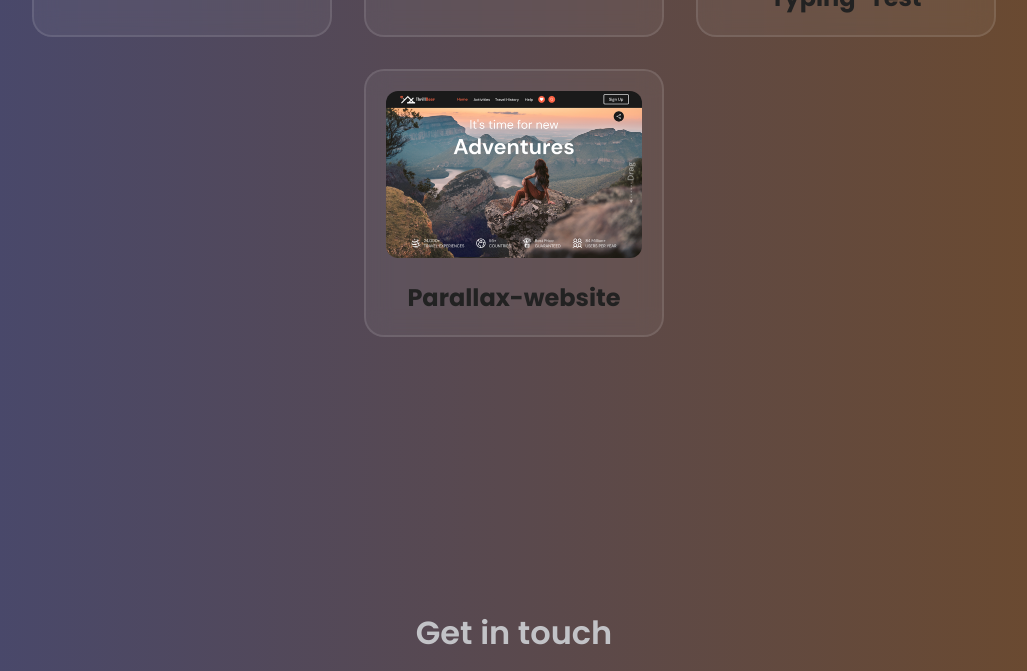
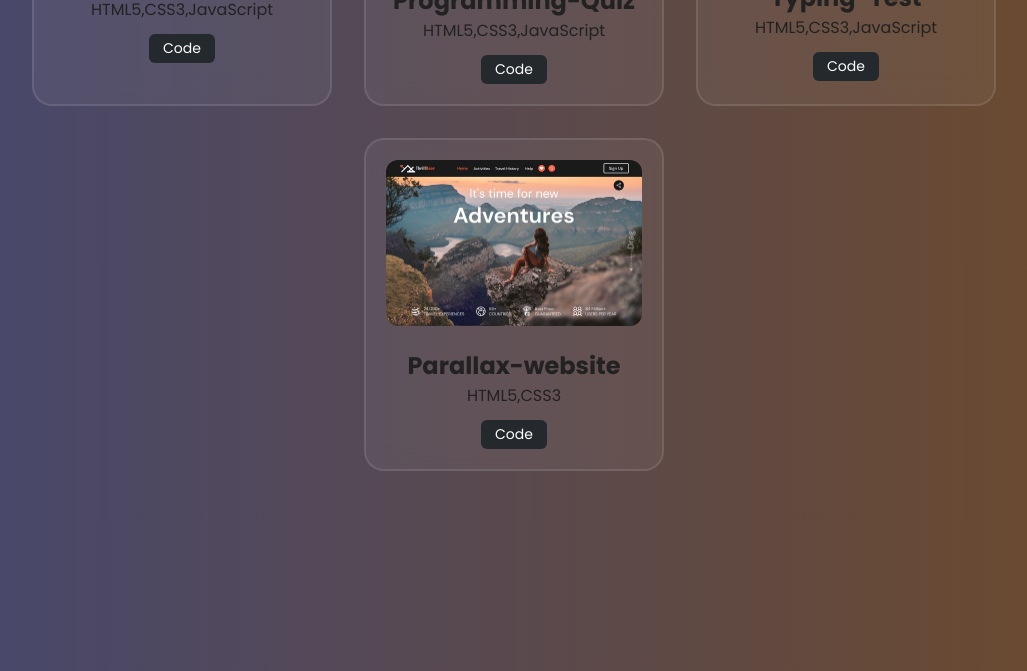
Before and after one commit to avinash-dhuriyaa/Portfolio, a plain HTML site: page index.html in a window 1280 px wide. Shown: the part 2784-3455 px from the top of the page, without its empty margins (126-1153 px from the left). Drawn offline with nearby package versions, Linux system fonts and the light colour scheme.

Commit message:
add button for github code

```diff
--- a/assets/css/style.css
+++ b/assets/css/style.css
@@ -870,6 +870,22 @@ nav {
   font-size: 0.95rem;
   color: #cccccc;
 }
+.github-btn {
+  margin-top: 12px;
+  padding: 4px 14px;
+  background-color: #24292e;
+  color: white;
+  border: none;
+  border-radius: 6px;
+  cursor: pointer;
+  font-size: 14px;
+  transition: background-color 0.3s ease;
+}
+
+.github-btn:hover {
+  background-color: #0366d6;
+}
+
 
 /* ----- CONTACT BOX ----- */
 .contact-info {
--- a/index.html
+++ b/index.html
@@ -260,6 +260,10 @@
               <img src="assets/images/mr1.webp" alt="Marvel-Gallery">
             </a>
             <h1>Marvel-Gallery</h1>
+            <p>HTML5,CSS3,JavaScript</p>
+            <a href="https://github.com/avinash-dhuriyaa/marvel-gallery" target="_blank">
+              <button class="github-btn">Code</button>
+            </a>
           </div>
 
           <div class="project-box">
@@ -267,6 +271,10 @@
               <img src="assets/images/mr2.png" alt="Programming-Quiz">
             </a>
             <h1>Programming-Quiz</h1>
+            <p>HTML5,CSS3,JavaScript</p>
+            <a href="https://github.com/avinash-dhuriyaa/iCoder-Programming-Quiz" target="_blank">
+              <button class="github-btn">Code</button>
+            </a>
           </div>
 
           <div class="project-box">
@@ -274,15 +282,25 @@
               <img src="assets/images/mr3.png" alt="Typing-Test">
             </a>
             <h1>Typing-Test</h1>
+            <p>HTML5,CSS3,JavaScript</p>
+            <a href="https://github.com/avinash-dhuriyaa/typing-test" target="_blank">
+              <button class="github-btn">Code</button>
+            </a>
           </div>
+
           <div class="project-box">
             <a href="https://avinash-dhuriya-typing-test.netlify.ap" target="_blank">
               <img src="assets/images/mr4.png" alt="Typing-Test">
             </a>
             <h1>Parallax-website</h1>
+            <p>HTML5,CSS3</p>
+            <a href="https://github.com/avinash-dhuriyaa/parallax-website" target="_blank">
+              <button class="github-btn">Code</button>
+            </a>
           </div>
         </div>
       </section>
+
 
        <!-- -------------- CONTACT BOX ---------------- -->
        <section class="section" id="contact">
```
Also changed, not shown: assets/images/mr2.png. Lines whose indentation alone changed are shown as unchanged.
